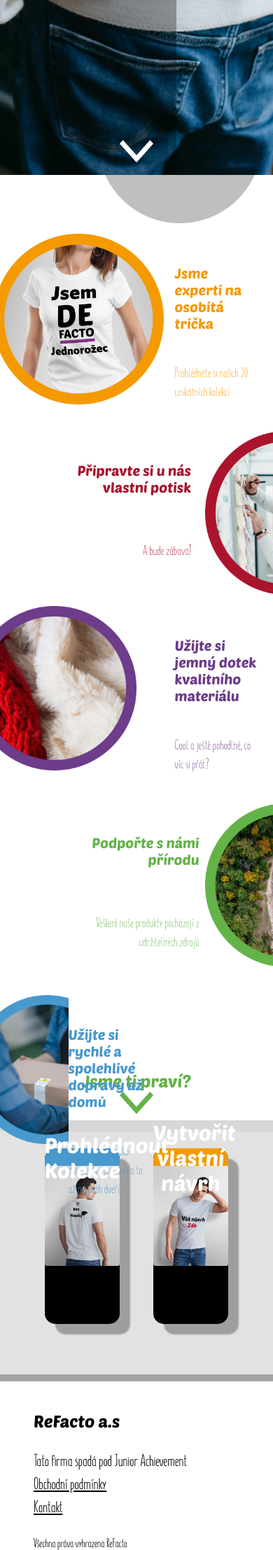
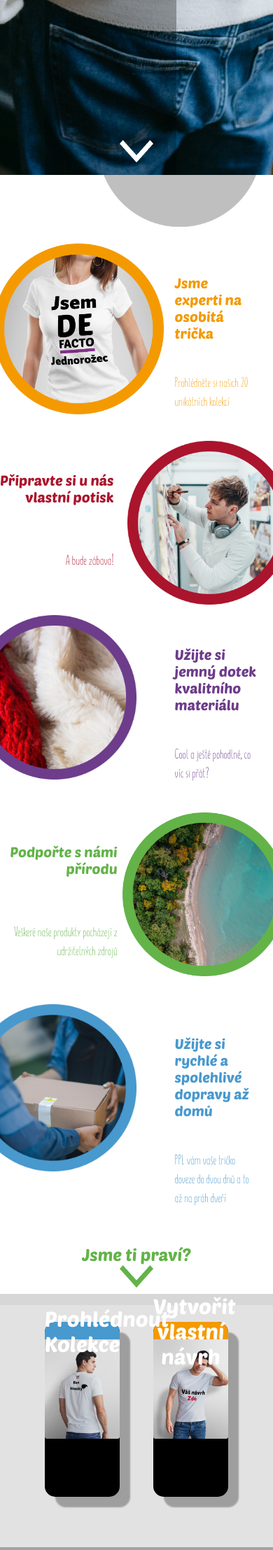
Before and after one commit to Rtizie/refacto-eshop, a Flask app: template app/templates/index.html in a window 390 px wide. Shown: the part 642-2857 px from the top of the page at 70% size. Run offline with Flask 2, Linux system fonts and the light colour scheme; the template is opened without the code that fills it, so the values that code supplies are empty; style sheets or scripts are compiled from the project's sources; some libraries are stand-ins or nearby versions.

Commit message:
fix index mobile, na PC se musí spravit bubbles

```diff
--- a/app/static/css/index.css
+++ b/app/static/css/index.css
@@ -75,18 +75,15 @@ h1, h2, h3, h4, h5, h6 {
   background-color: white;
   width: 100%;
   height: auto;
-  padding: 0;
-  padding-top: -15%; }
+  padding: 0; }
   .bubbles .bottom-text {
-    padding: 0;
-    margin-top: -50vh; }
+    padding: 0; }
     .bubbles .bottom-text h3 {
       color: #63B349; }
   .bubbles .container {
     padding: 0;
     margin: 0;
     white-space: pre-wrap;
-    position: relative;
     display: flex;
     flex-direction: column;
     justify-content: space-between;
@@ -96,15 +93,10 @@ h1, h2, h3, h4, h5, h6 {
     .bubbles .container .info {
       padding: 0;
       width: 100%;
-      position: relative;
-      bottom: 0;
-      left: 0;
-      right: 0;
-      top: -48vmin; }
+      display: flex; }
       .bubbles .container .info:nth-child(2) .text {
         width: 50%;
-        height: 100%;
-        float: left; }
+        height: 100%; }
         .bubbles .container .info:nth-child(2) .text h1 {
           font-size: 8vh;
           color: #F49A00; }
@@ -115,7 +107,6 @@ h1, h2, h3, h4, h5, h6 {
       .bubbles .container .info:nth-child(3) .text {
         width: auto;
         height: 100%;
-        float: right;
         text-align: right;
         padding-right: 5vmin; }
         .bubbles .container .info:nth-child(3) .text h1 {
@@ -127,8 +118,7 @@ h1, h2, h3, h4, h5, h6 {
           font-family: 'Summer Font Light'; }
       .bubbles .container .info:nth-child(4) .text {
         width: 50%;
-        height: 100%;
-        float: left; }
+        height: 100%; }
         .bubbles .container .info:nth-child(4) .text h1 {
           font-size: 8vh;
           color: #6D3C8B; }
@@ -138,9 +128,8 @@ h1, h2, h3, h4, h5, h6 {
           font-family: 'Summer Font Light'; }
       .bubbles .container .info:nth-child(5) .text {
         margin-right: 2vw;
-        width: 50%;
+        width: auto;
         height: 100%;
-        float: right;
         text-align: right; }
         .bubbles .container .info:nth-child(5) .text h1 {
           font-size: 7vh;
@@ -151,8 +140,7 @@ h1, h2, h3, h4, h5, h6 {
           font-family: 'Summer Font Light'; }
       .bubbles .container .info:nth-child(6) .text {
         width: 50%;
-        height: 100%;
-        float: left; }
+        height: 100%; }
         .bubbles .container .info:nth-child(6) .text h1 {
           font-size: 8vh;
           color: #4899CE; }
@@ -163,7 +151,6 @@ h1, h2, h3, h4, h5, h6 {
       .bubbles .container .info .bubble {
         padding: 0;
         margin: 0;
-        float: left;
         display: block;
         overflow: visible;
         overflow-x: hidden;
@@ -172,25 +159,25 @@ h1, h2, h3, h4, h5, h6 {
         background-image: url("../images/bubbles/1.png");
         background-size: 60vmin;
         background-repeat: no-repeat; }
+      .bubbles .container .info:nth-child(1) {
+        height: 25vmin;
+        /*display: none !important;*/ }
       .bubbles .container .info:nth-child(2) .bubble {
         background-image: url("../images/bubbles/2.png"); }
       .bubbles .container .info:nth-child(3) .bubble {
-        position: relative;
-        width: 25%;
+        background-image: url("../images/bubbles/3.png");
         background-size: 60vmin;
-        background-image: url("../images/bubbles/3.png"); }
+        /*margin-right: -5vw;*/ }
       .bubbles .container .info:nth-child(4) .bubble {
         background-image: url("../images/bubbles/4.png");
         background-size: 50vmin; }
       .bubbles .container .info:nth-child(5) .bubble {
-        position: relative;
-        width: 25%;
         background-image: url("../images/bubbles/5.png");
-        background-size: 60vmin; }
+        background-size: 60vmin;
+        /*margin-right: -5vw;*/ }
       .bubbles .container .info:nth-child(6) .bubble {
-        width: 25%;
         background-image: url("../images/bubbles/6.png");
-        background-size: 44.5vmin; }
+        background-size: 50vmin; }
 
 .actions {
   border-top: 16px solid #D7D7D7;
--- a/app/static/scss/index.scss
+++ b/app/static/scss/index.scss
@@ -95,11 +95,9 @@ h1, h2, h3, h4, h5,h6{
     width: 100%;
     height: auto;
     padding: 0;
-    padding-top: -15%;
 
     .bottom-text{
         padding: 0;
-        margin-top: -50vh;
         h3{
             color:#63B349;
         }
@@ -109,11 +107,9 @@ h1, h2, h3, h4, h5,h6{
         padding: 0;
         margin: 0;
         white-space: pre-wrap;
-        position: relative;
         display: flex;
         flex-direction: column;
         justify-content: space-between;
-
         align-items: center;
         width: 100%;
         height: auto;
@@ -121,16 +117,11 @@ h1, h2, h3, h4, h5,h6{
         .info{
             padding: 0;
             width: 100%;
-            position:  relative;
-            bottom: 0;
-            left: 0;
-            right: 0;
-            top: -48vmin;
+            display: flex;
             &:nth-child(2){
                 .text{
                     width: 50%;
                     height: 100%;
-                    float: left;
                     h1{
                         font-size: 8vh;
                         color:#F49A00;
@@ -146,7 +137,6 @@ h1, h2, h3, h4, h5,h6{
                 .text{
                     width: auto;
                     height: 100%;
-                    float: right;
                     text-align: right;
                     padding-right: 5vmin;
                     h1{
@@ -164,7 +154,6 @@ h1, h2, h3, h4, h5,h6{
                 .text{
                     width: 50%;
                     height: 100%;
-                    float: left;
                     h1{
                         font-size: 8vh;
                         color:#6D3C8B;
@@ -179,9 +168,8 @@ h1, h2, h3, h4, h5,h6{
             &:nth-child(5){
                 .text{
                     margin-right: 2vw;
-                    width: 50%;
+                    width: auto;
                     height: 100%;
-                    float: right;
                     text-align: right;
                     h1{
                         font-size: 7vh;
@@ -198,7 +186,6 @@ h1, h2, h3, h4, h5,h6{
                 .text{
                     width: 50%;
                     height: 100%;
-                    float: left;
                     h1{
                         font-size: 8vh;
                         color:#4899CE;
@@ -213,7 +200,6 @@ h1, h2, h3, h4, h5,h6{
             .bubble{
                 padding: 0;
                 margin: 0;
-                float: left;
                 display: block;
                 overflow: visible;
                 overflow-x: hidden;
@@ -223,6 +209,10 @@ h1, h2, h3, h4, h5,h6{
                 background-size: 60vmin;
                 background-repeat: no-repeat;
             }
+            &:nth-child(1) {
+               height: 25vmin;
+               /*display: none !important;*/
+            }
             &:nth-child(2){
                 .bubble{
                     background-image: url("../images/bubbles/2.png");
@@ -230,10 +220,9 @@ h1, h2, h3, h4, h5,h6{
             }
             &:nth-child(3){
                 .bubble{
-                    position: relative;
-                    width: 25%;
+                    background-image: url("../images/bubbles/3.png");
                     background-size: 60vmin;
-                    background-image: url("../images/bubbles/3.png");
+                    /*margin-right: -5vw;*/
                 }
             }
             &:nth-child(4){
@@ -244,17 +233,15 @@ h1, h2, h3, h4, h5,h6{
             }
             &:nth-child(5){
                 .bubble{
-                    position: relative;
-                    width: 25%;
                     background-image: url("../images/bubbles/5.png");
                     background-size: 60vmin;
+                    /*margin-right: -5vw;*/
                 }
             }
             &:nth-child(6){
                 .bubble{
-                    width: 25%;
                     background-image: url("../images/bubbles/6.png");
-                    background-size: 44.5vmin;
+                    background-size: 50vmin;
                 }
             }
         }
--- a/app/templates/index.html
+++ b/app/templates/index.html
@@ -21,8 +21,8 @@
     </div>
     <div class="bubbles w3-container">
         <div class="container">
-            <div class="info">
-                <div class="bubble" style=" float: right;"></div>
+            <div class="info" style="display: flex; flex-direction: row; justify-content: right;">
+                <div class="bubble"></div>
             </div>
             <div class="info" id="first-bubble" style="display: flex; flex-direction: row;">
                     <div class="bubble"></div>
```
Also changed, not shown: app/static/images/bubbles/1 - Copy.png (deleted), app/static/images/bubbles/1.png, app/static/images/bubbles/1_.png (added), app/static/images/bubbles/3-crop.png (added).
